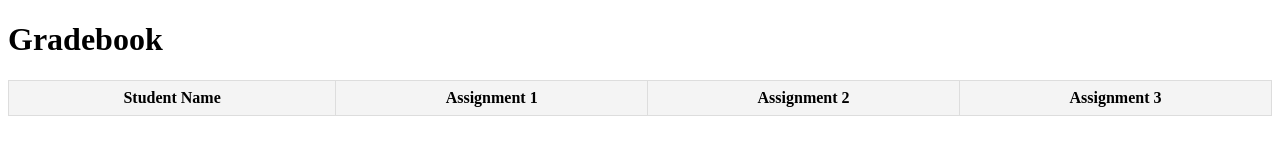
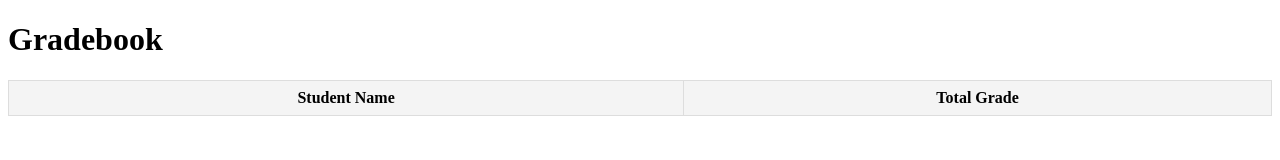
Before and after one commit to Hachanti/hachanti.github.io, a plain HTML site: page HansikaA._gradebook.html in a window 1280 px wide. Drawn offline with Linux system fonts and the light colour scheme; no server answers.

Commit message:
Update HansikaA._gradebook.html

```diff
--- a/HansikaA._gradebook.html
+++ b/HansikaA._gradebook.html
@@ -22,14 +22,12 @@
   <Body>
       <h1>Gradebook</h1>
       <table id="Gradebook">
-        <thread>
-          <tr>
-            <th>Student Name</th>
-            <th>Assignment 1</th>
-            <th>Assignment 2</th>
-            <th>Assignment 3</th>
-          </tr>
-        </thread>
+        <thead>
+         <tr>
+          <th>Student Name</th>
+          <th>Total Grade</th>
+         </tr>
+        </thead>
         <tbody>
         </tbody>
       </table>
```
